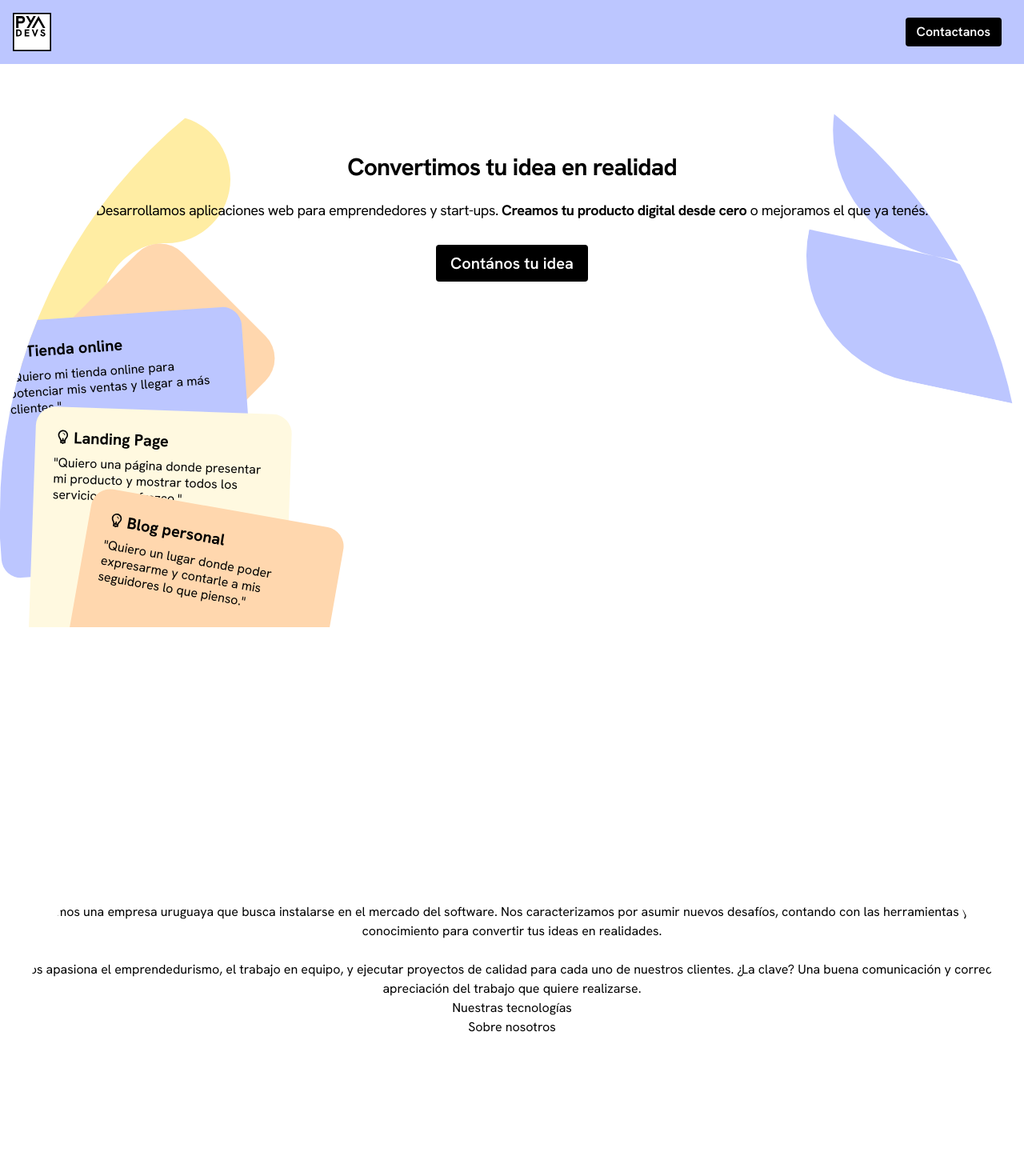
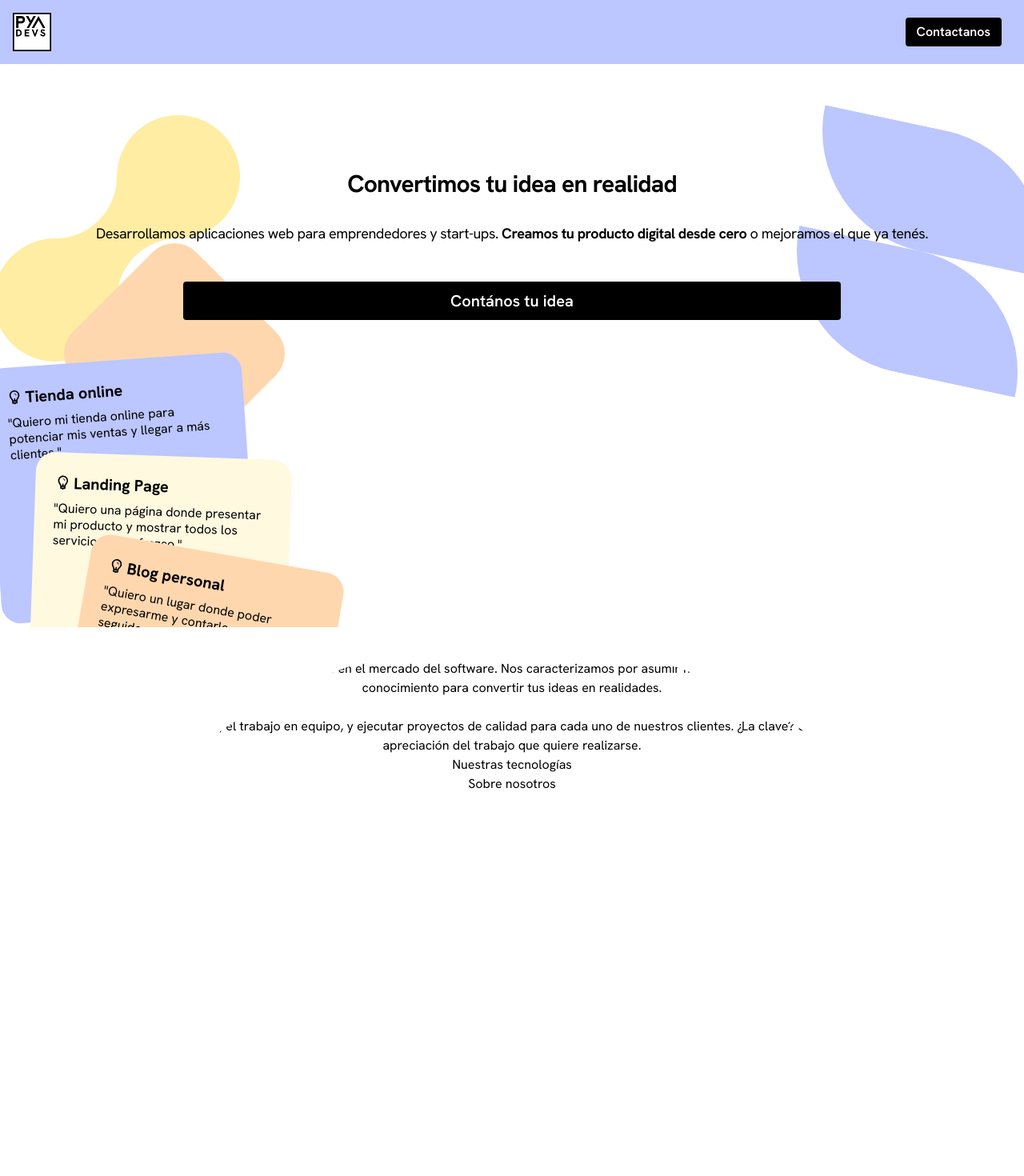
Before and after one commit to alepertu/bgd, a Next.js app: page / in a window 1280 px wide. Shown: the top 1470 px of the page at 80% size. Built offline with nearby package versions, Linux system fonts and the light colour scheme.

Commit message:
fix: main layout

```diff
--- a/app/_components/Section.tsx
+++ b/app/_components/Section.tsx
@@ -1,13 +1,15 @@
 export default function Section({
   id,
   children,
+  customizations,
 }: {
   id: string;
   children: React.ReactNode;
+  customizations?: string;
 }) {
   return (
     <section
-      className="text-center relative overflow-hidden w-full flex-col place-content-center h-lvh px-6 rounded-t-full"
+      className={`text-center relative overflow-hidden w-full h-lvh px-6 ${customizations}`}
       id={id}>
       {children}
     </section>
--- a/app/page.tsx
+++ b/app/page.tsx
@@ -15,6 +15,7 @@ function App() {
       <Header />
       <main>
         <Section id="inicio">
+          <div className="relative h-1/2 flex flex-col place-content-end gap-2">
             <svg
               xmlns="http://www.w3.org/2000/svg"
               viewBox="0 0 480 480"
@@ -38,15 +39,16 @@ function App() {
             </h1>
             <p className="text-lg mt-6 mb-10 tracking-tight leading-6 text-balance">
               Desarrollamos aplicaciones web para emprendedores y start-ups.{' '}
-            <b>Creamos tu producto digital desde cero</b> o mejoramos el que ya
-            tenés.
+              <b>Creamos tu producto digital desde cero</b> o mejoramos el que
+              ya tenés.
             </p>
             <a
-            className="bg-black py-2 px-4 text-xl rounded no-underline text-white font-semibold border-2 border-transparent hover:text-black transition-all hover:bg-transparent hover:border-black"
+              className="bg-black py-2 px-4 text-xl rounded no-underline w-2/3 mx-auto text-white font-semibold border-2 border-transparent hover:text-black transition-all hover:bg-transparent hover:border-black"
               href="#contacto">
               Contános tu idea
             </a>
-          <div className="relative top-10 h-1/3">
+          </div>
+          <div className="relative h-1/2 top-10">
             <MainCard
               order={1}
               title="Tienda online"
@@ -65,7 +67,7 @@ function App() {
           </div>
           <span className="absolute bottom-0 left-0 w-full h-4 border-b-2 border-white bg-white rounded-t-full z-10"></span>
         </Section>
-        <Section id="nosotros">
+        <Section id="nosotros" customizations="rounded-t-full">
           <h2>¡Hola!</h2>
           <p>
             Somos una empresa uruguaya que busca instalarse en el mercado del
```
Lines whose indentation alone changed are shown as unchanged.
